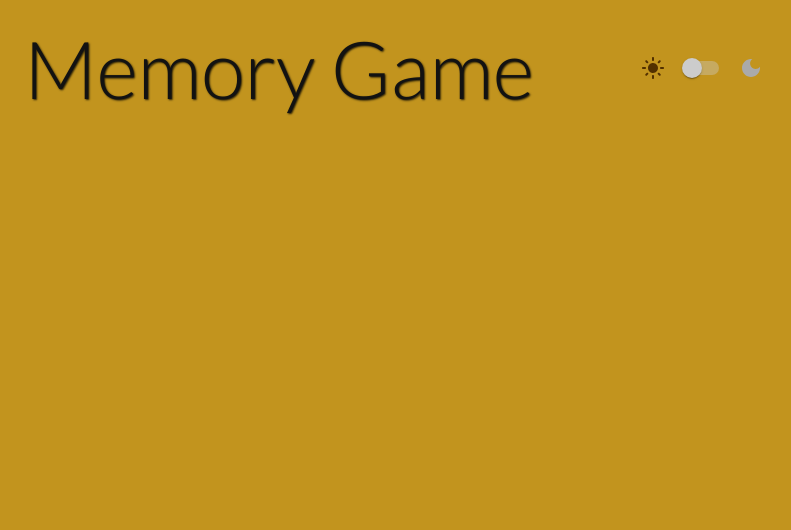
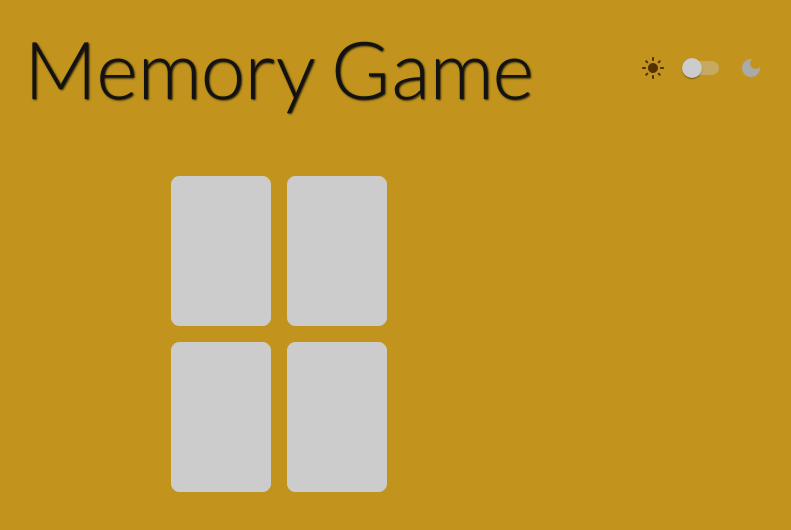
Before and after one commit to krishna-chaitanya-piratla/memory-game, a React (Create React App) app: page / in a window 1280 px wide. Shown: the top 530 px of the page, without its empty margins (361-1152 px from the left). Built offline with nearby package versions, Linux system fonts and the light colour scheme; a web font is replaced by a local one.

Commit message:
Add card and game components

```diff
--- a/src/App.tsx
+++ b/src/App.tsx
@@ -5,6 +5,7 @@ import GlobalStyle from './styles/GlobalStyle';
 import { AppContainer, AppHeader, MainContent } from './styles/AppStyles';
 import Head from './components/Head';
 import Toggle from './components/Toggle';
+import Game from './components/Game';
 import { useStore } from './store/StoreProvider';
 
 const App: React.FC = observer(() => {
@@ -24,7 +25,7 @@ const App: React.FC = observer(() => {
           <Toggle />
         </AppHeader>
         <MainContent>
-          {/* Additional elements will go here */}
+          <Game size={2} />
         </MainContent>
       </AppContainer>
     </ThemeProvider>
--- /dev/null
+++ b/src/components/Card.tsx
@@ -0,0 +1,13 @@
+import React from 'react';
+import { CardContainer } from '../styles/Card';
+
+interface CardProps {
+  value: string;
+  isVisible: boolean;
+}
+
+const Card: React.FC<CardProps> = ({ value, isVisible }) => {
+  return <CardContainer isVisible={isVisible}>{value}</CardContainer>;
+};
+
+export default Card;
--- /dev/null
+++ b/src/components/Game.tsx
@@ -0,0 +1,31 @@
+import React from 'react';
+import { GameContainer } from '../styles/Game';
+import Card from './Card';
+
+interface GameProps {
+  size: number;
+}
+
+const generateCardValues = (size: number): string[] => {
+  const values = [];
+  for (let i = 0; i < size; i++) {
+    const value = String.fromCharCode(65 + i); // Generate A, B, C, etc.
+    values.push(value, value);
+  }
+  return values.sort(() => Math.random() - 0.5); // Shuffle the array
+};
+
+const Game: React.FC<GameProps> = ({ size }) => {
+  const cardValues = generateCardValues(size);
+  const columns = Math.ceil(Math.sqrt(size * 2)); // Calculate columns based on number of cards
+
+  return (
+    <GameContainer columns={columns}>
+      {cardValues.map((value, index) => (
+        <Card key={index} value={value} isVisible={false} />
+      ))}
+    </GameContainer>
+  );
+};
+
+export default Game;
--- /dev/null
+++ b/src/styles/Card.tsx
@@ -0,0 +1,17 @@
+import styled from 'styled-components';
+
+export const CardContainer = styled.div<{ isVisible: boolean }>`
+  width: 100px;
+  height: 150px;
+  display: flex;
+  align-items: center;
+  justify-content: center;
+  border: 1px solid #ccc;
+  border-radius: 8px;
+  background-color: ${({ isVisible }) => (isVisible ? '#fff' : '#ccc')};
+  cursor: pointer;
+  user-select: none;
+  font-size: 2rem;
+  color: ${({ isVisible }) => (isVisible ? '#333' : 'transparent')};
+  box-shadow: ${({ isVisible }) => (isVisible ? '0 4px 8px rgba(0, 0, 0, 0.1)' : 'none')};
+`;
--- /dev/null
+++ b/src/styles/Game.tsx
@@ -0,0 +1,10 @@
+import styled from 'styled-components';
+
+export const GameContainer = styled.div<{ columns: number }>`
+  display: grid;
+  grid-template-columns: repeat(${({ columns }) => columns}, 1fr);
+  gap: 16px;
+  justify-content: center;
+  align-items: center;
+  margin: 20px;
+`;
```
